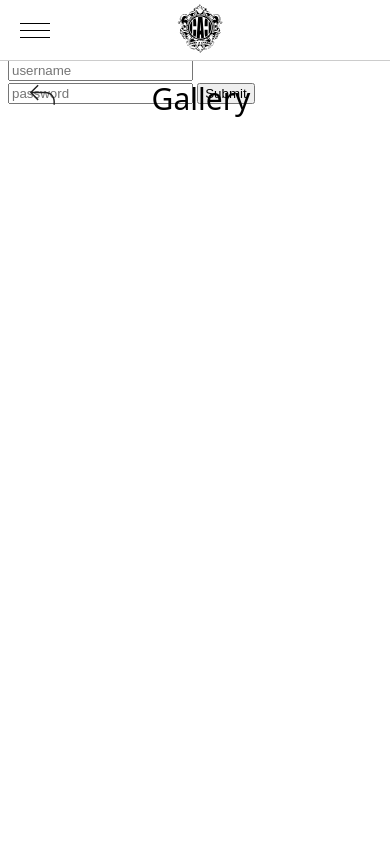
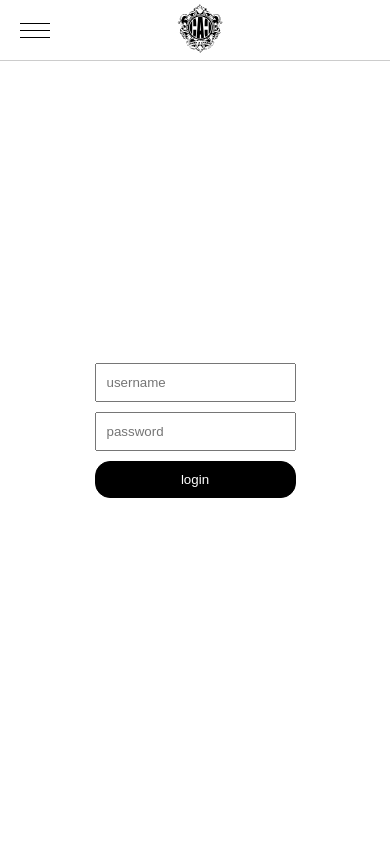
Before and after one commit to activistgh/activistgh, a Django app: page /orders/ in a window 390 px wide. Before the commit the page ends 117 px from the top, so only its background shows below. Run offline with Django 5.2, Linux system fonts and the light colour scheme; parts of the project's set-up code (start-up, migrations or seed data) failed here and were passed over.

Commit message:
fixed orders login page

```diff
--- a/main/templates/html/adminLogin.html
+++ b/main/templates/html/adminLogin.html
@@ -237,24 +237,7 @@
         </div>
     </header>
 
-    <div style="position: relative; top: 70px; left: 0; display: flex; justify-content: space-between;">
-        <a href="{% url 'shop' %}">
-            <div style="padding-left: 17px; margin-bottom: 10px;">
-                <svg width="35px" height="35px" viewBox="0 0 24 24" fill="none" xmlns="http://www.w3.org/2000/svg"
-                    stroke="#000000" stroke-width="0.00024000000000000003">
-                    <g id="SVGRepo_bgCarrier" stroke-width="0"></g>
-                    <g id="SVGRepo_tracerCarrier" stroke-linecap="round" stroke-linejoin="round"></g>
-                    <g id="SVGRepo_iconCarrier">
-                        <path
-                            d="M4 10L3.64645 10.3536L3.29289 10L3.64645 9.64645L4 10ZM20.5 18C20.5 18.2761 20.2761 18.5 20 18.5C19.7239 18.5 19.5 18.2761 19.5 18L20.5 18ZM8.64645 15.3536L3.64645 10.3536L4.35355 9.64645L9.35355 14.6464L8.64645 15.3536ZM3.64645 9.64645L8.64645 4.64645L9.35355 5.35355L4.35355 10.3536L3.64645 9.64645ZM4 9.5L14 9.5L14 10.5L4 10.5L4 9.5ZM20.5 16L20.5 18L19.5 18L19.5 16L20.5 16ZM14 9.5C17.5898 9.5 20.5 12.4101 20.5 16L19.5 16C19.5 12.9624 17.0376 10.5 14 10.5L14 9.5Z"
-                            fill="#222222"></path>
-                    </g>
-                </svg>
-            </div>
-        </a>
-        <div style="margin-right: 40px; font-size: 30px;">Gallery</div>
-        <div></div>
-    </div>
+
     <!-- Sliding Menu -->
     <div class="slide-menu" id="menu" style="margin-left: -14px;">
         <div style="display: flex; justify-content: space-between;" style="padding: 0 10px;">
@@ -279,12 +262,24 @@
 
         </div>
     </div>
-    <form action="" method="POST">
-        {% csrf_token %}
-        <input type="text" name="username" placeholder="username">
-        <input type="password" name="password" placeholder="password">
-        <input type="submit" name="login">
-    </form>
+    <div style="width: 100%; height: 100vh;display: flex; justify-content: center; align-items: center;">
+            <form action="" method="POST" style="display: flex; flex-direction: column; gap: 10px;">
+                {% csrf_token %}
+                <input type="text" name="username" placeholder="username" style="padding: 10px;">
+                <input type="password" name="password" placeholder="password" style="padding: 10px;">
+                <input type="submit" name="login" value="login" style="background-color: black; border: 1px solid black; border-radius: 15px; padding: 10px; color: white;">
+            </form>
+            <div>
+                {% if messages %}
+                {% for message in messages %}
+                <div>
+                    {{message}}
+                </div>
+                {% endfor %}
+                {% endif %}
+            </div>
+
+    </div>
 </body>
 <script>
     const menuBtn = document.getElementById('menu-btn');
--- a/main/views.py
+++ b/main/views.py
@@ -25,7 +25,8 @@ def adminLogin(request): #pass the login form in the admin login page
             login(request,user)
             return redirect('/orders/list')
         else:
-            messages.error('Error Login in')
+            messages.error(request,'Error Login in')
+            return redirect(adminLogin)
 
 
 
--- a/shop/templates/html/checkout.html
+++ b/shop/templates/html/checkout.html
@@ -121,6 +121,7 @@
 
             .slide-cart,.slide-menu{
                 width: 100%;
+                max-width: 100%;
             }
             .checkout-form,
             .cart-items {
```
Also changed, not shown: db.sqlite3.
